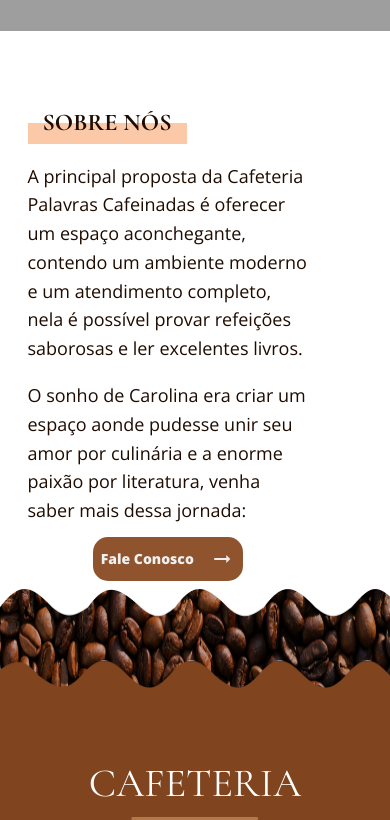
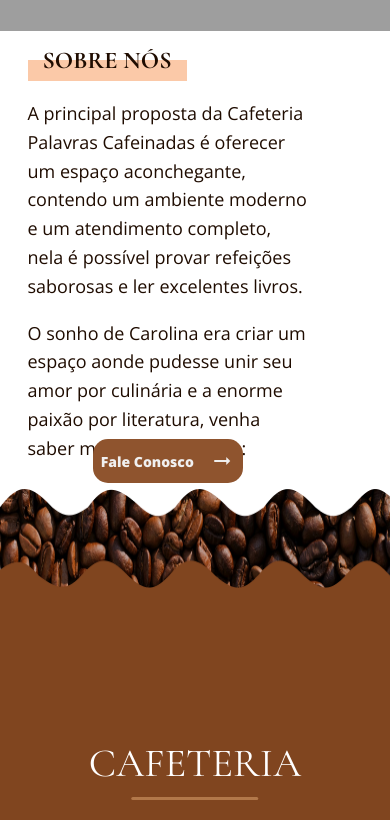
Before and after one commit to ZagoXD/Capacitao-Unect-Dupla-2, a plain HTML site: page index.html in a window 390 px wide. Shown: the part 311-1131 px from the top of the page. Drawn offline with nearby package versions, Linux system fonts and the light colour scheme; grey boxes are pictures that could not be loaded.

Commit message:
Revert "Merge branch 'main' of https://github.com/ZagoXD/capacita-o-Unect"
This reverts commit 5c33ff521762572529b61b7935d9a98c26ee64ad, reversing
changes made to 7e9e37db4eb45969473a719b312287e29573ee10.

```diff
--- a/index.css
+++ b/index.css
@@ -13,8 +13,6 @@ a{
     font-weight: bold;
 
 }
-
-
 
 .itemCarousel{
     font-size: 14px;
@@ -205,7 +203,6 @@ header {
     font-size: 18px;
     font-weight: 800;
     font-family: "Open Sans", sans-serif;
-    margin-top: 80px;
 
 }
 
@@ -249,7 +246,7 @@ header {
 }
 
 #containerSobre{
-    margin-top: -30px;
+    margin-top: -40px;
 }
 
 #carouselBackground{
@@ -515,7 +512,6 @@ textarea[name="message"] {
     background-color: #B2784A;
 }
 
-
 footer{
     background-color: #57290B;
     color: #ffdab8;
@@ -528,17 +524,12 @@ footer{
 
 @media screen and (max-width: 768px){
 
-    #carouselBackground{
-        height: 645px;
-        background-color: #80451F;
-    }
-
     .carousel {
         overflow-x: auto; /* Alterado para permitir rolagem horizontal */
         overflow-y: hidden; /* Oculta a rolagem vertical */
         width: 100%;
         height: auto; /* Ajustado para altura automática */
-    }
+      }
 
       .carousel-images {
         display: flex;
@@ -546,25 +537,11 @@ footer{
         margin-left: 80px;
     }
 
-    .carousel-images img {
+      .carousel-images img {
         width: 180px;
         height: 180px;
         border-radius: 10px;
-    }
-
-      #containerSobre{
-        margin-top: -90px;
-    }
-
-    #cafeteria{
-        color: white;
-        font-size: 40px;
-        margin: 0;
-        position: relative;
-        margin-top: 90px;
-        font-family: "Cormorant Garamond", serif;
-
-    }
+      }
 
 
     #containerTituloCarousel{
@@ -591,7 +568,7 @@ footer{
         position: absolute;
         width: 100%;
         height: 99px;
-        top: 900px;
+        top: 800px;
     }
 
     .item{
@@ -685,8 +662,6 @@ footer{
         width: 150px;
         font-size: 14px;
         font-weight: 800;
-        margin-top: -5px;
-
     }
 
     #imgSobre{
@@ -718,14 +693,13 @@ footer{
     #botaoFale{
         display: flex;
         justify-content: center;
-
+        margin-top: -40px;
     }
 
     #sobreNos{
-        margin-top: 80px;
         display: flex;
         width: 100%;
-        height: 550px;
+        height: 500px;
         justify-content: space-around;
         align-items: center;
     }
--- a/index.html
+++ b/index.html
@@ -180,8 +180,7 @@
                     <input type="email" id="email" name="email" required><br>
                     <label for="message">Mensagem:</label><br>
                     <textarea id="message" name="message" rows="10" required></textarea><br>
-                    <input id="botaoMain" type="submit" value="ENVIAR MENSAGEM">
-                    <!--<a id="botaoMain" href="#">ENVIAR MENSAGEM<span class="material-icons">arrow_right_alt</span></a>-->
+                    <a id="botaoMain" href="#">ENVIAR MENSAGEM<span class="material-icons">arrow_right_alt</span></a>
                 </form>
             </div>
         </div>
```
